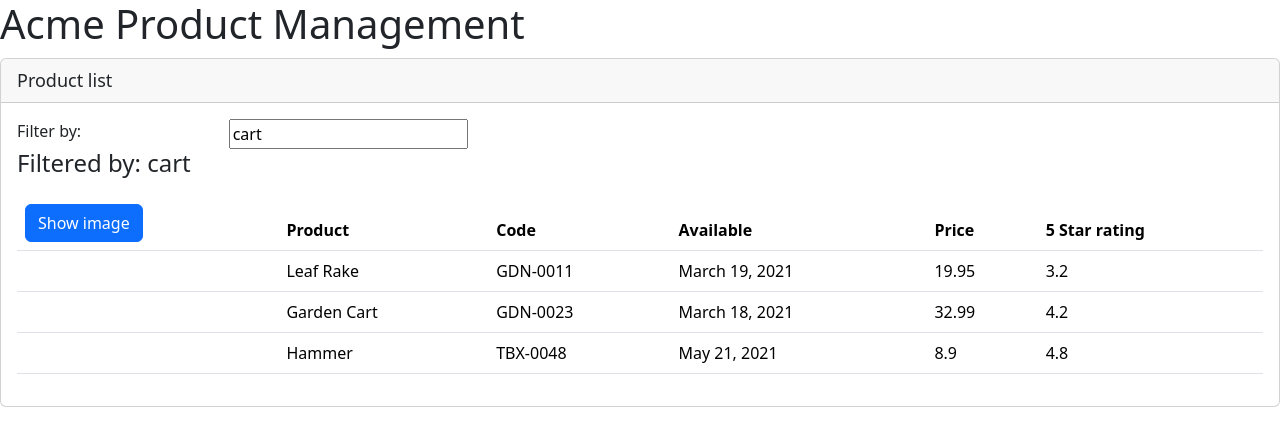
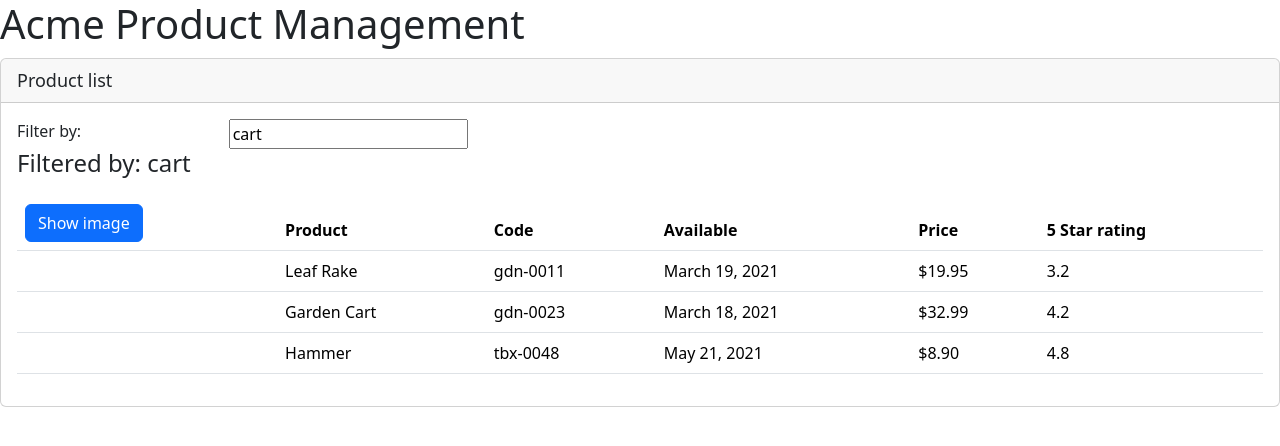
Before and after one commit to walteragile/ng-getting-started, an Angular app: page / in a window 1280 px wide. Shown: the top 446 px of the page. Built offline with nearby package versions, Linux system fonts and the light colour scheme.

Commit message:
06d Format pipes

```diff
--- a/src/app/products/product-list/product-list.component.html
+++ b/src/app/products/product-list/product-list.component.html
@@ -42,9 +42,9 @@
                                 [style.margin.px]="imageMargin">
                         </td>
                         <td>{{product.productName}}</td>
-                        <td>{{product.productCode}}</td>
+                        <td>{{product.productCode | lowercase }}</td>
                         <td>{{product.releaseDate}}</td>
-                        <td>{{product.price}}</td>
+                        <td>{{product.price | currency:"USD":"symbol":"1.2-2" }}</td>
                         <td>{{product.starRating}}</td>
                     </tr>
                 </tbody>
```
